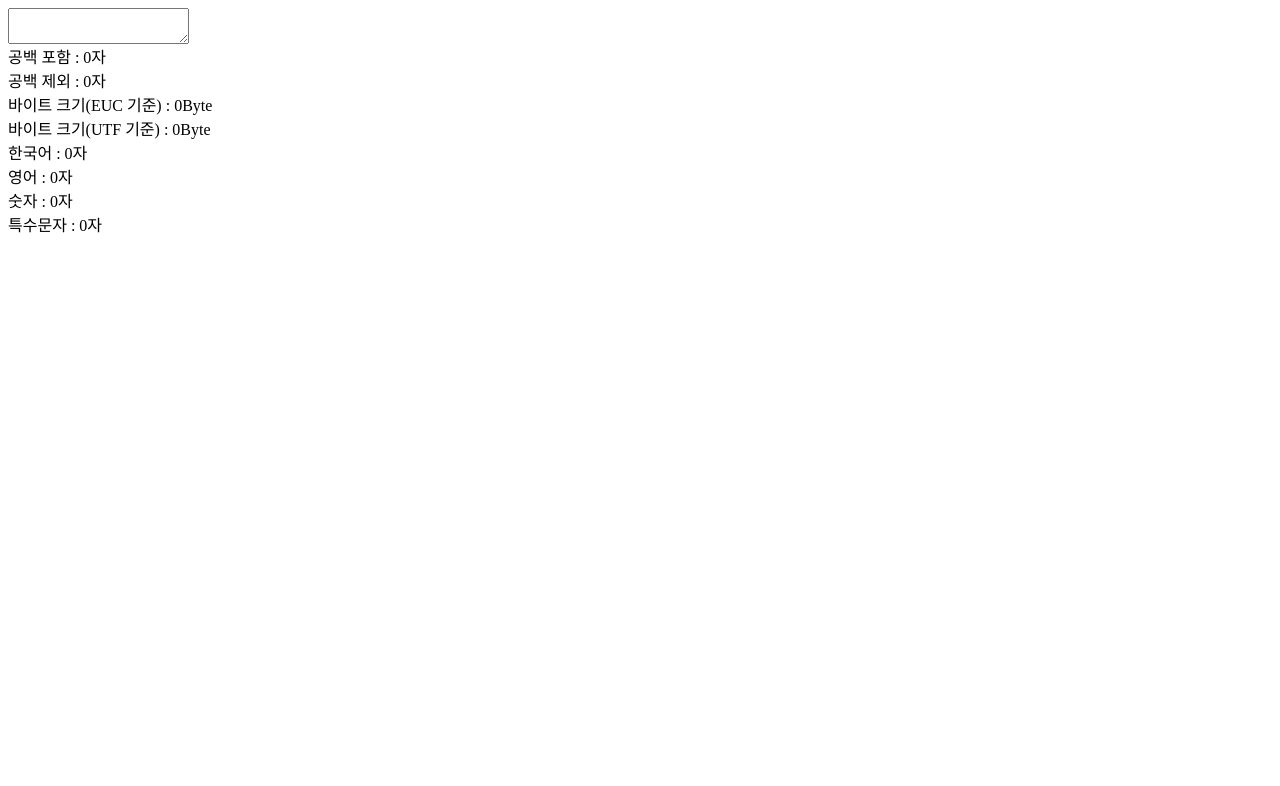
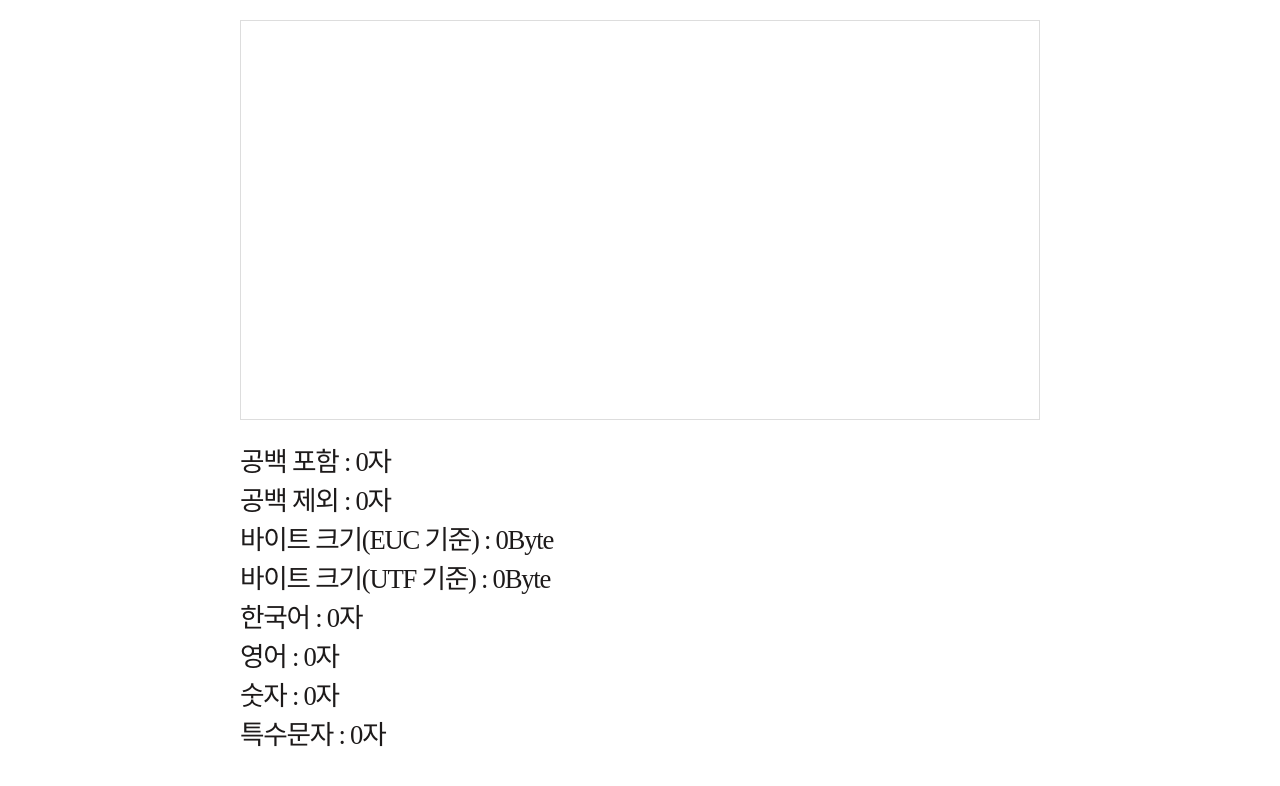
Before and after one commit to rbdnjs4/CountingCharacter, a plain HTML site: page index.html in a window 1280 px wide. Drawn offline with Linux system fonts and the light colour scheme; a web font is replaced by a local one.

Commit message:
Update index.html

```diff
--- a/index.html
+++ b/index.html
@@ -3,7 +3,7 @@
 	<meta charset="UTF-8">
 <head>
 	<style>
-		@import url(main.css)
+		@import url(style.css)
 	</style>
     <title>글자수 계산기</title>
 
```
